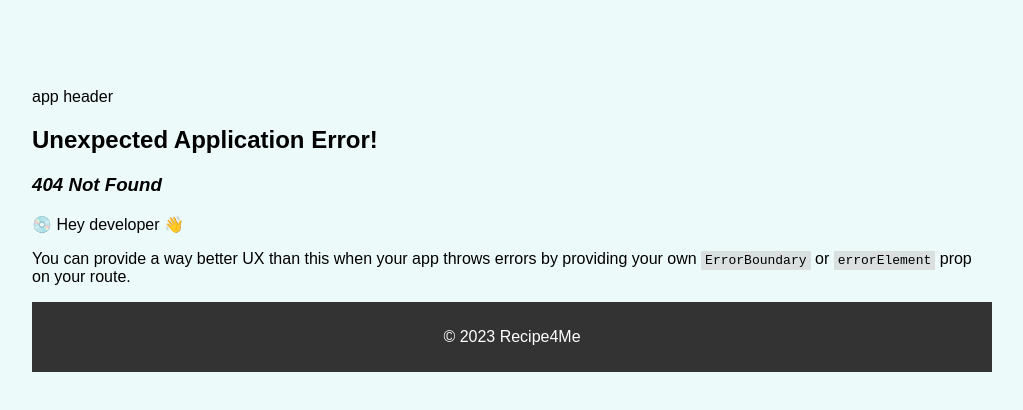
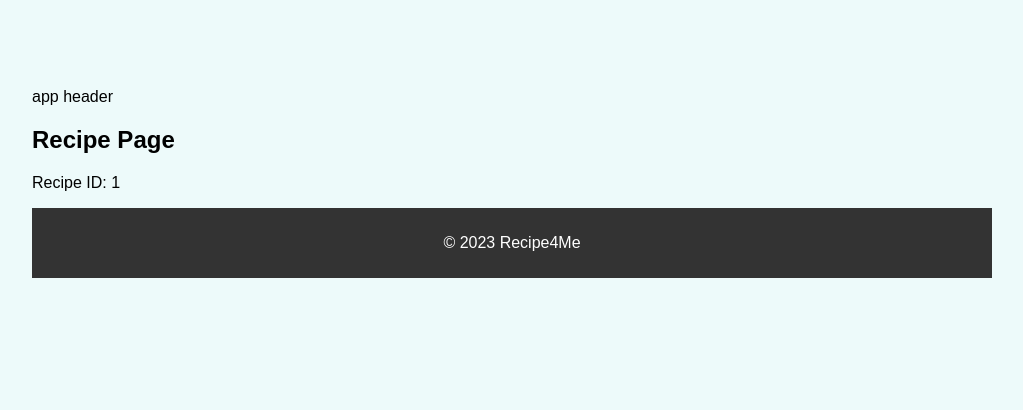
Before and after one commit to StrukovSergei/Recipe4Me, a React (Vite) app in the folder frontend/: page /recipe/1 in a window 1280 px wide. Before the commit this address had no page. Shown: the top 410 px of the page, without its empty margins (128-1151 px from the left). Built offline with nearby package versions, Linux system fonts and the light colour scheme.

Commit message:
recipe details page

```diff
--- a/frontend/src/components/RecipeModal.tsx
+++ b/frontend/src/components/RecipeModal.tsx
@@ -1,6 +1,6 @@
 import * as RecipeAPI from '../api'
 import { useEffect, useState } from "react"
-
+import { Link } from 'react-router-dom';
 import { RecipeSummary } from "../types"
 
 interface Props {
@@ -39,6 +39,9 @@ const RecipeModal = ({ recipeId, onClose }: Props) => {
                         <span className="close-btn" onClick={onClose}>&times;</span>
                     </div>
                     <p dangerouslySetInnerHTML={{ __html: recipeSummary.summary }}></p>
+                    <Link to={`/recipe/${recipeId}`}>
+                        <button>View Recipe</button>
+                    </Link>
                 </div>
             </div>
         </>
--- /dev/null
+++ b/frontend/src/pages/RecipeDetails.tsx
@@ -0,0 +1,17 @@
+import { useParams } from 'react-router-dom';
+
+const RecipeDetails = () => {
+    const { id } = useParams(); // Access the recipe ID from the URL params
+
+    // Fetch and display the recipe details using the ID
+
+    return (
+        <div>
+            <h2>Recipe Page</h2>
+            <p>Recipe ID: {id}</p>
+            {/* Add logic to fetch and display recipe details based on the ID */}
+        </div>
+    );
+};
+
+export default RecipeDetails;
--- a/frontend/src/router.tsx
+++ b/frontend/src/router.tsx
@@ -2,6 +2,7 @@ import { Outlet, createBrowserRouter } from 'react-router-dom';
 import AppHome from './pages/AppHome';
 import AppSearch from './pages/AppSearch';
 import AppFavourite from './pages/AppFavourite';
+import RecipeDetails from './pages/RecipeDetails';
 import AppAbout from './pages/AppAbout';
 
 const routes = [
@@ -18,6 +19,10 @@ const routes = [
         element: <AppFavourite />,
     },
     {
+        path: '/recipe/:id',
+        element: <RecipeDetails />,
+    },
+    {
         path: '/about',
         element: < AppAbout />,
     },
```
